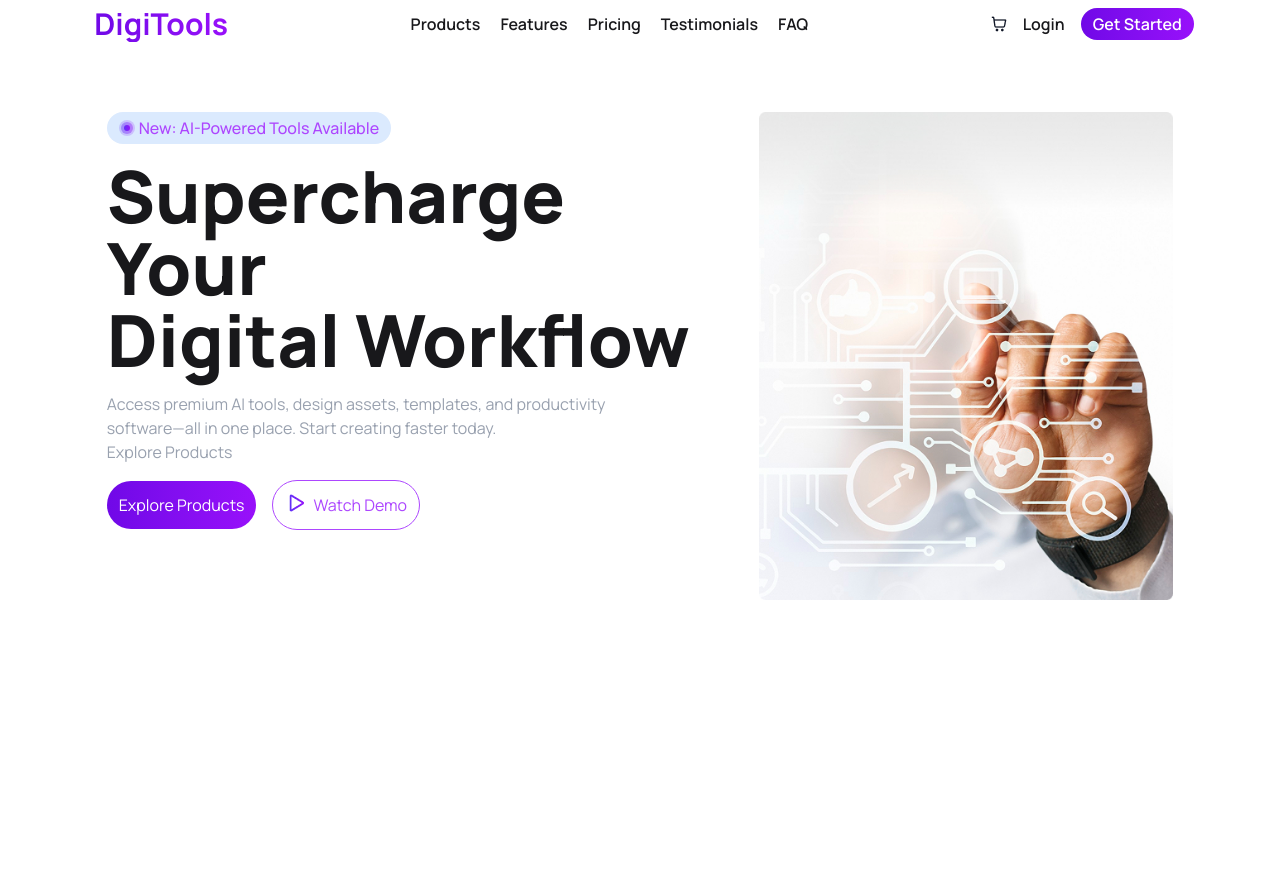
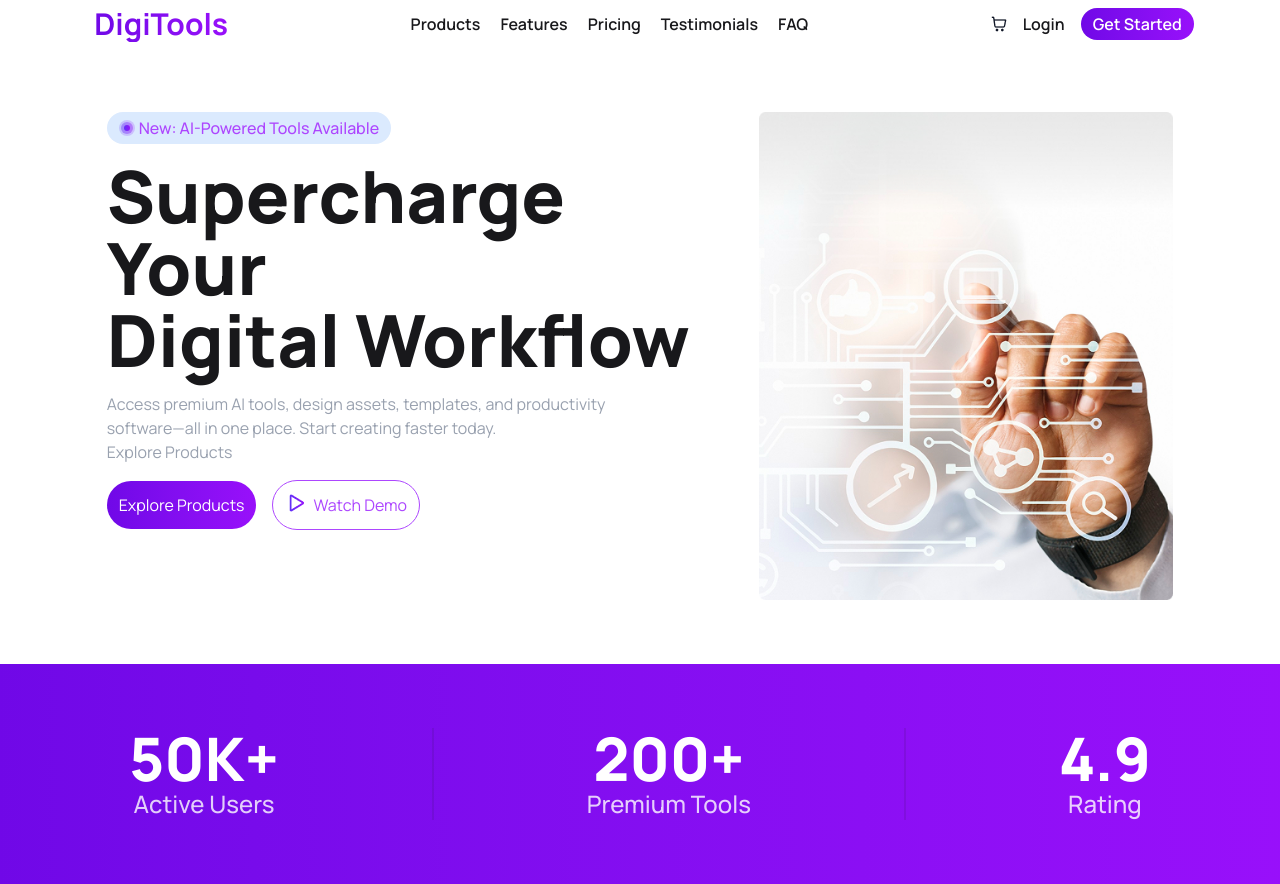
Before and after one commit to Rashedul2001/PH_B13_A06, a React (Vite) app: page / in a window 1280 px wide. Before the commit the page ends 800 px from the top, so only its background shows below. Built offline with nearby package versions, Linux system fonts and the light colour scheme.

Commit message:
Create Stats Section

```diff
--- a/src/App.jsx
+++ b/src/App.jsx
@@ -2,6 +2,7 @@ import { ToastContainer } from 'react-toastify';
 import './App.css';
 import NavBar from './Components/NavBar';
 import Banner from './Components/Banner';
+import Stats from './components/Stats';
 
 function App() {
 
@@ -10,6 +11,7 @@ function App() {
       <ToastContainer />
       <NavBar />
       <Banner/>
+      <Stats/>
 
 
     </>
--- /dev/null
+++ b/src/components/Stats.jsx
@@ -0,0 +1,22 @@
+const Stats = () => {
+    return (
+        <div className="p-16 flex flex-col md:flex-row justify-around items-center  blue-to-purple-linear ">
+            <div>
+                <p className="font-extrabold text-white text-6xl text-center ">50K+</p>
+                <p className="font-medium text-white opacity-80  text-2xl text-center">Active Users</p>
+            </div>
+            <div className="divider lg:divider-horizontal"></div>
+            <div>
+                <p className="font-extrabold text-white text-6xl text-center ">200+</p>
+                <p className="font-medium text-white opacity-80  text-2xl text-center">Premium Tools</p>
+            </div>
+            <div className="divider lg:divider-horizontal "></div>
+            <div>
+                <p className="font-extrabold text-white text-6xl text-center ">4.9</p>
+                <p className="font-medium text-white opacity-80  text-2xl text-center">Rating</p>
+            </div>
+        </div>
+    );
+};
+
+export default Stats;
```
